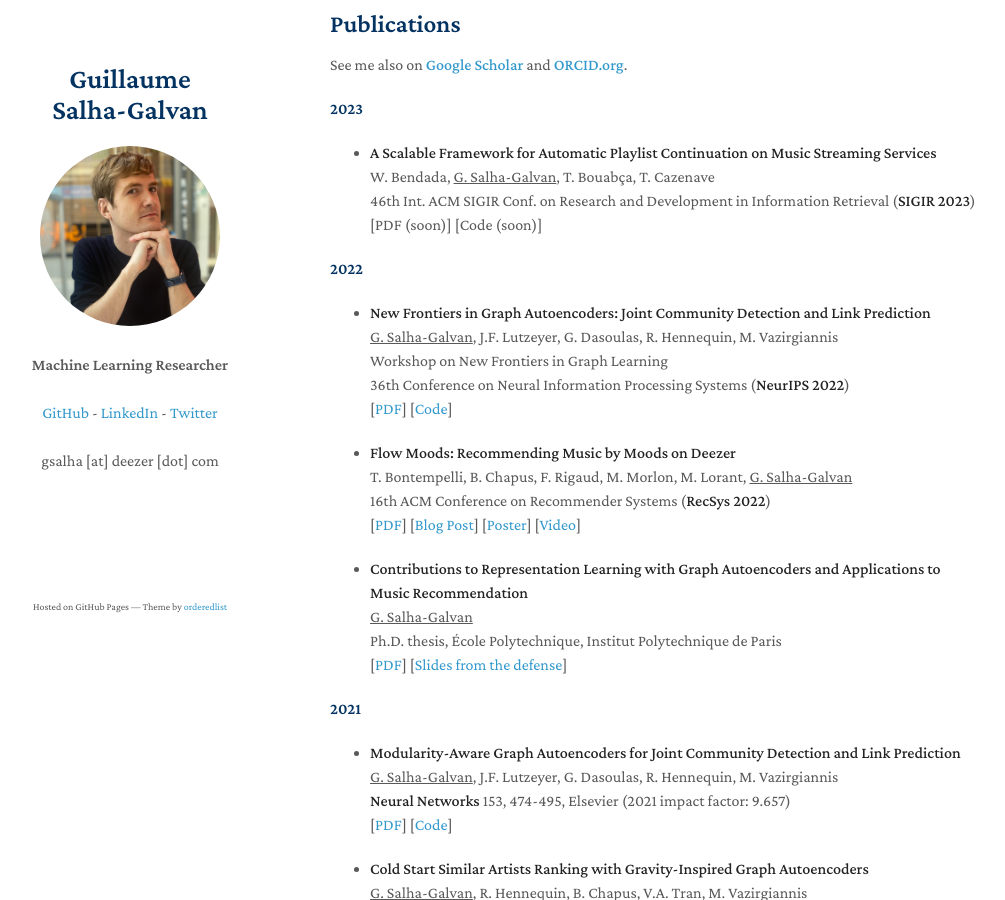
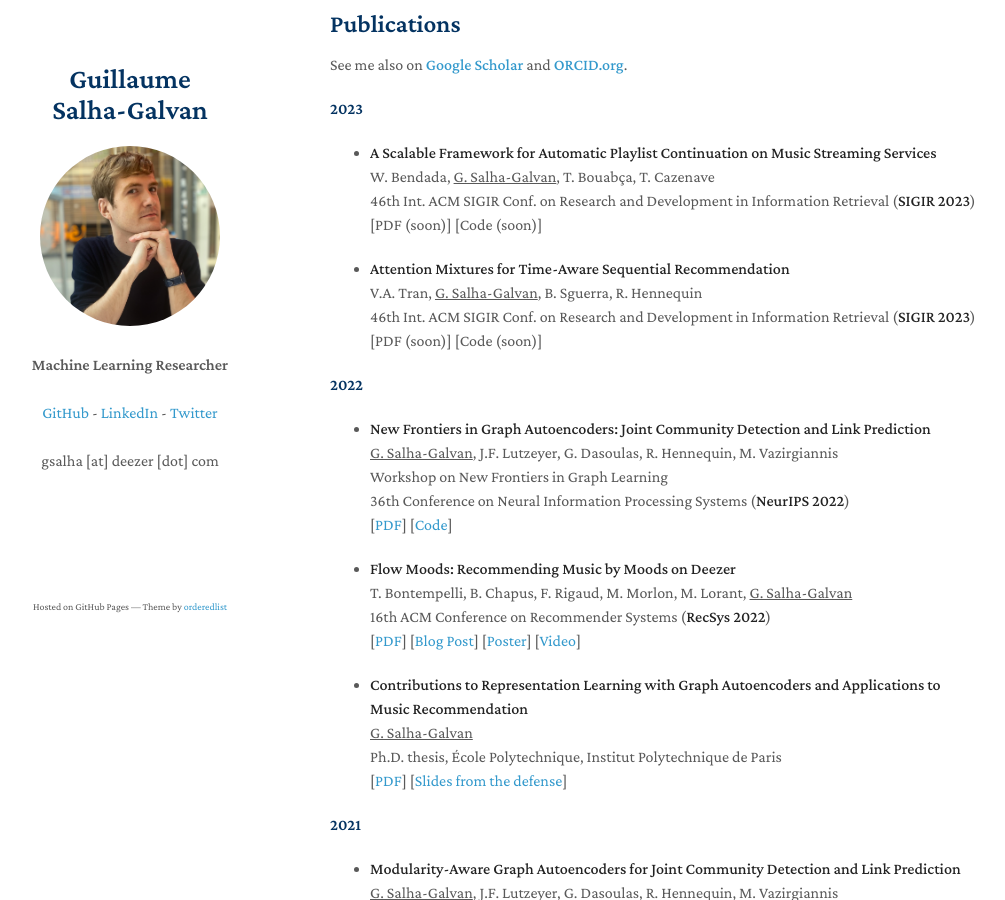
Before and after one commit to GuillaumeSalhaGalvan/GuillaumeSalhaGalvan.github.io, a Jekyll site: the page built from index.md, in a window 1280 px wide and 900 px high, scrolled down 959 px. Shown: the whole window, without its empty margins (140-1145 px from the left). Built offline with Jekyll 4.4.1, drawn with Linux system fonts in a browser that asks for light colours; our own code applies the rules of GitHub Pages for plain Markdown files; a script that is not in the unit is left out.

Commit message:
Update index.md

```diff
--- a/index.md
+++ b/index.md
@@ -35,11 +35,16 @@ See me also on **<a href="https://scholar.google.fr/citations?hl=fr&authuser=1&u
 
 #### 2023
 
+
 - **A Scalable Framework for Automatic Playlist Continuation on Music Streaming Services**<br>
 W. Bendada, <ins>G. Salha-Galvan</ins>, T. Bouabça, T. Cazenave <br>
 46th Int. ACM SIGIR Conf. on Research and Development in Information Retrieval (**SIGIR 2023**) <br>
 [PDF (soon)] [Code (soon)]
 
+- **Attention Mixtures for Time-Aware Sequential Recommendation**<br>
+V.A. Tran, <ins>G. Salha-Galvan</ins>, B. Sguerra, R. Hennequin <br>
+46th Int. ACM SIGIR Conf. on Research and Development in Information Retrieval (**SIGIR 2023**) <br>
+[PDF (soon)] [Code (soon)]
 
 #### 2022
 
```
